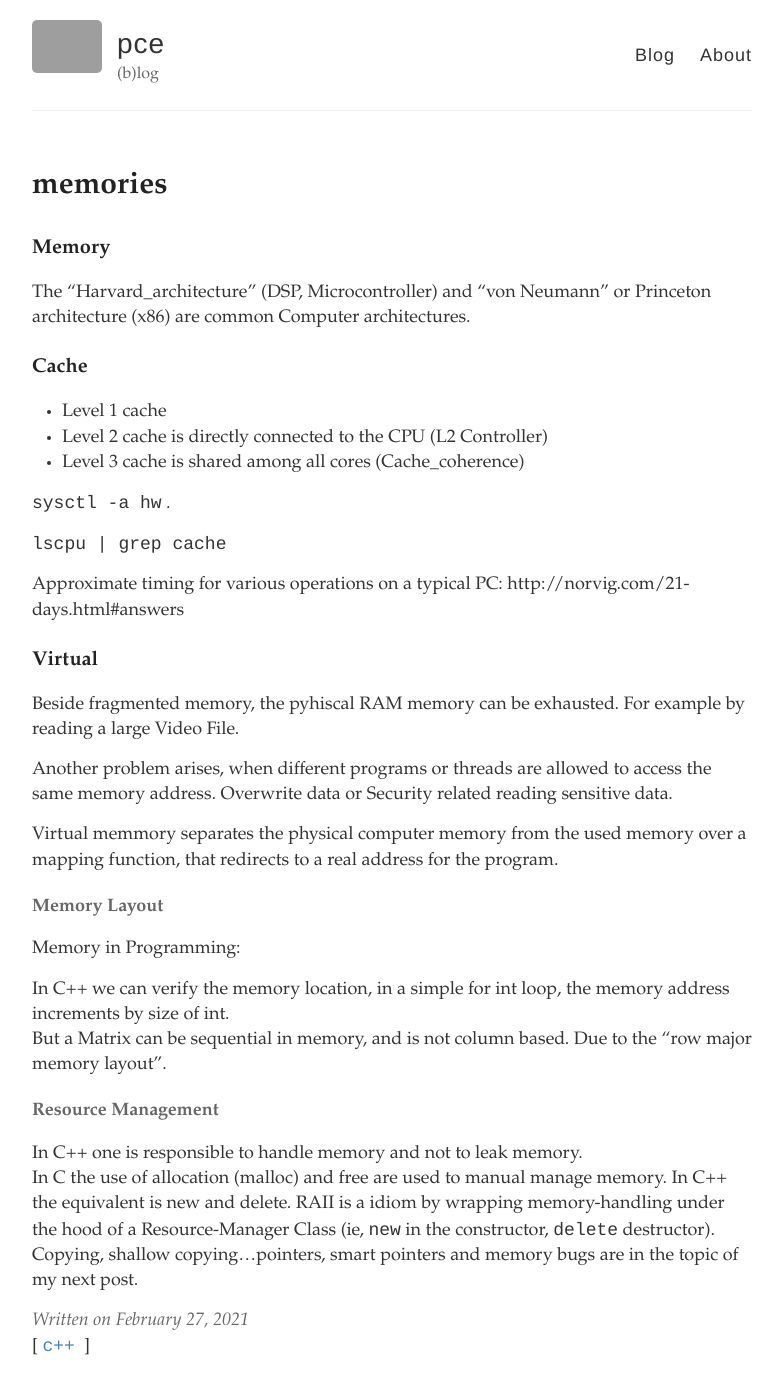
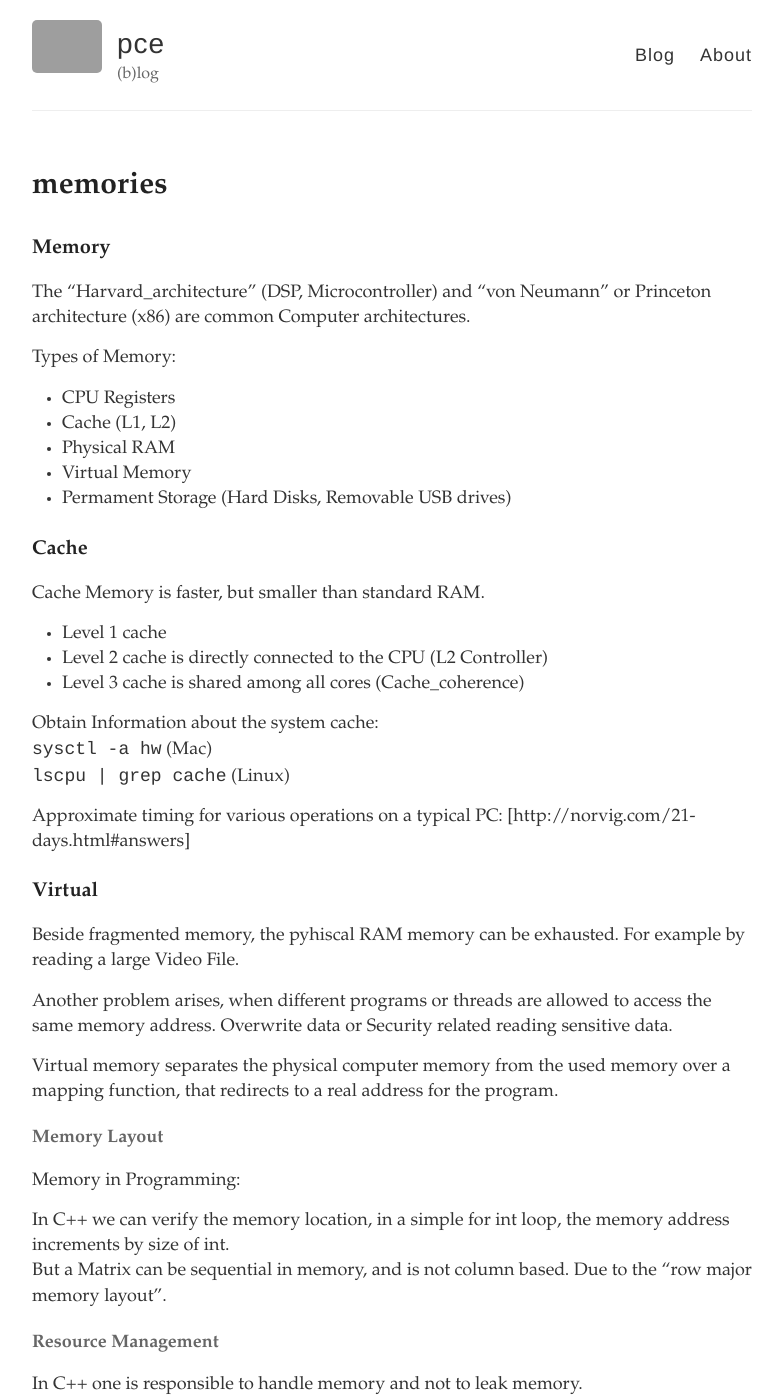
Before and after one commit to pce/pce.github.io, a Jekyll site: the page built from _posts/2021-02-27-Memory.md, in a window 1280 px wide and 1400 px high. Shown: the whole window, without its empty margins (248-1031 px from the left). Built offline with Jekyll 4.4.1, drawn with Linux system fonts in a browser that asks for light colours; grey boxes are pictures that could not be loaded.

Commit message:
20210227 memory

```diff
--- a/_posts/2021-02-27-Memory.md
+++ b/_posts/2021-02-27-Memory.md
@@ -11,23 +11,31 @@ tags: c++
 The "Harvard_architecture" (DSP, Microcontroller) and "von Neumann" or Princeton architecture (x86) are common Computer architectures.
 
 
+Types of Memory:
+
+- CPU Registers
+- Cache (L1, L2)
+- Physical RAM
+- Virtual Memory
+- Permament Storage (Hard Disks, Removable USB drives)
+
 
 
 ### Cache
+
+Cache Memory is faster, but smaller than standard RAM.
 
 - Level 1 cache
 - Level 2 cache is directly connected to the CPU (L2 Controller)
 - Level 3 cache is shared among all cores (Cache_coherence)
 
 
-
-`sysctl -a hw` .
-
-`lscpu | grep cache`
+Obtain Information about the system cache:
+`sysctl -a hw` (Mac)
+`lscpu | grep cache` (Linux)
 
 
-Approximate timing for various operations on a typical PC: http://norvig.com/21-days.html#answers
-
+Approximate timing for various operations on a typical PC: [http://norvig.com/21-days.html#answers]
 
 
 ### Virtual
@@ -39,7 +47,7 @@ For example by reading a large Video File.
 Another problem arises, when different programs or threads are allowed to access the same memory address.
 Overwrite data or Security related reading sensitive data.
 
-Virtual memmory separates the physical computer memory from the used memory over a mapping function, that redirects to a real address for the program.
+Virtual memory separates the physical computer memory from the used memory over a mapping function, that redirects to a real address for the program.
 
 
 #### Memory Layout
```
